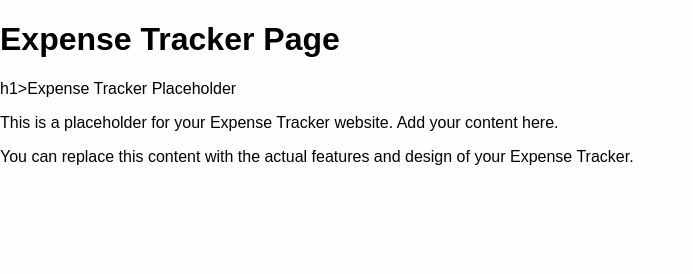
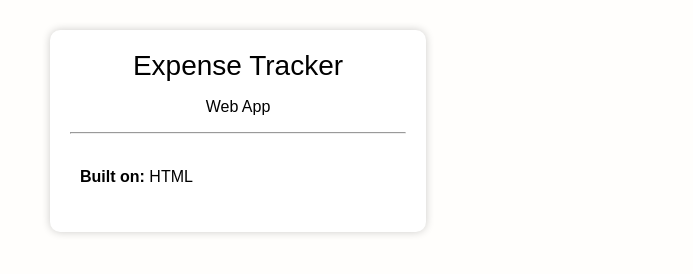
Before and after one commit to davidramirezhn/expense-tracker, a plain HTML site: page index.html in a window 1280 px wide. Shown: the whole page, without its empty margins (0-693 px from the left). Drawn offline with Linux system fonts and the light colour scheme.

Commit message:
Update index.html

```diff
--- a/index.html
+++ b/index.html
@@ -7,13 +7,20 @@
     <link rel="stylesheet" type="text/css" href="styles.css">
 </head>
 <body>
-    <!-- Your Expense Tracker content goes here -->
+<!-- Container for the layout -->
+        <div class="container">
 
-    <h1>Expense Tracker Page</h1>
-    <!-- Add your Expense Tracker elements and functionality here -->
-h1>Expense Tracker Placeholder</h1>
-        <p>This is a placeholder for your Expense Tracker website. Add your content here.</p>
-        <p>You can replace this content with the actual features and design of your Expense Tracker.</p>
-    <!-- Include any additional scripts here -->
+        <!-- Profile container -->
+        <div class="profile-container">
+            <!-- Your profile content goes here -->
+            <div class="name">Expense Tracker</div>
+            <p>Web App</p>
+            <hr class="horizontal-line">
+            <!-- Contact information with a different background color and aligned to the left -->
+            <div style="text-align: left; padding: 10px;">
+                <p><strong>Built on:</strong> HTML</p>
+            </div>
+        </div>
+</div>
 </body>
 </html>
```
